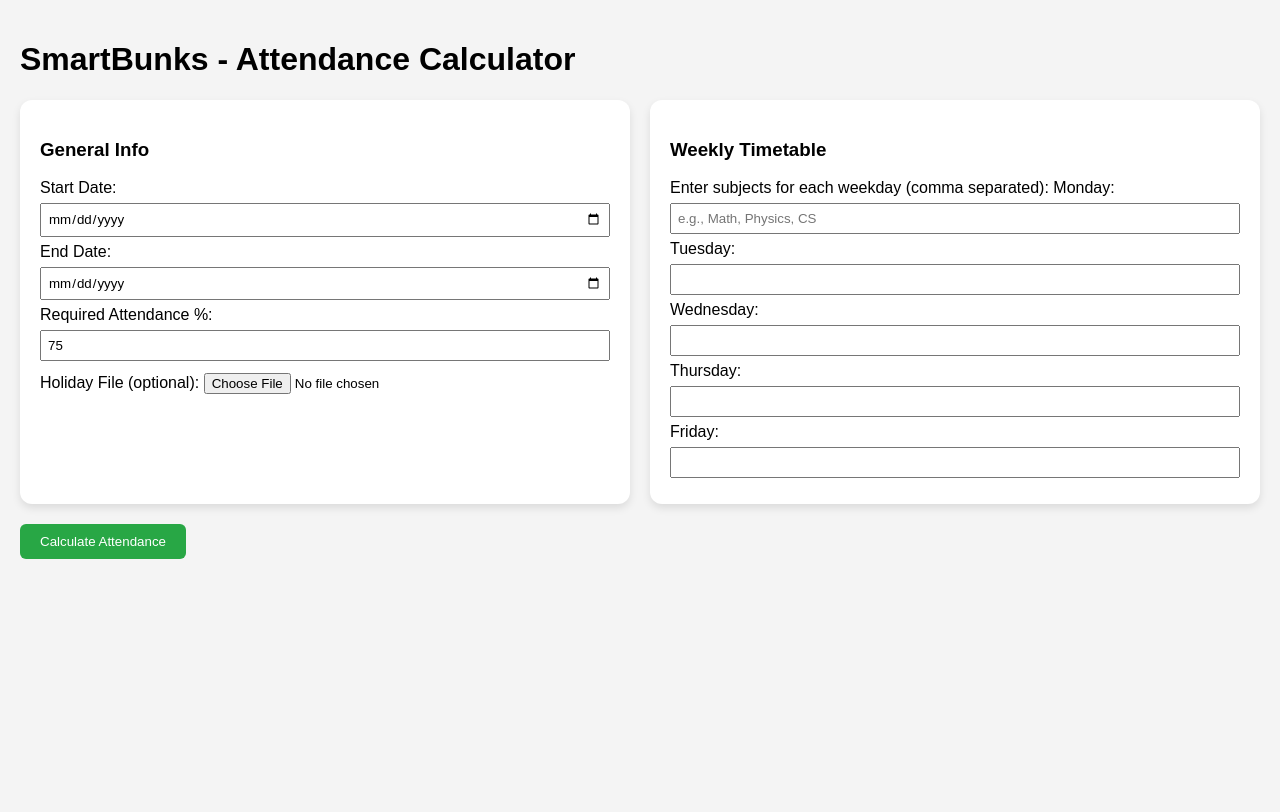
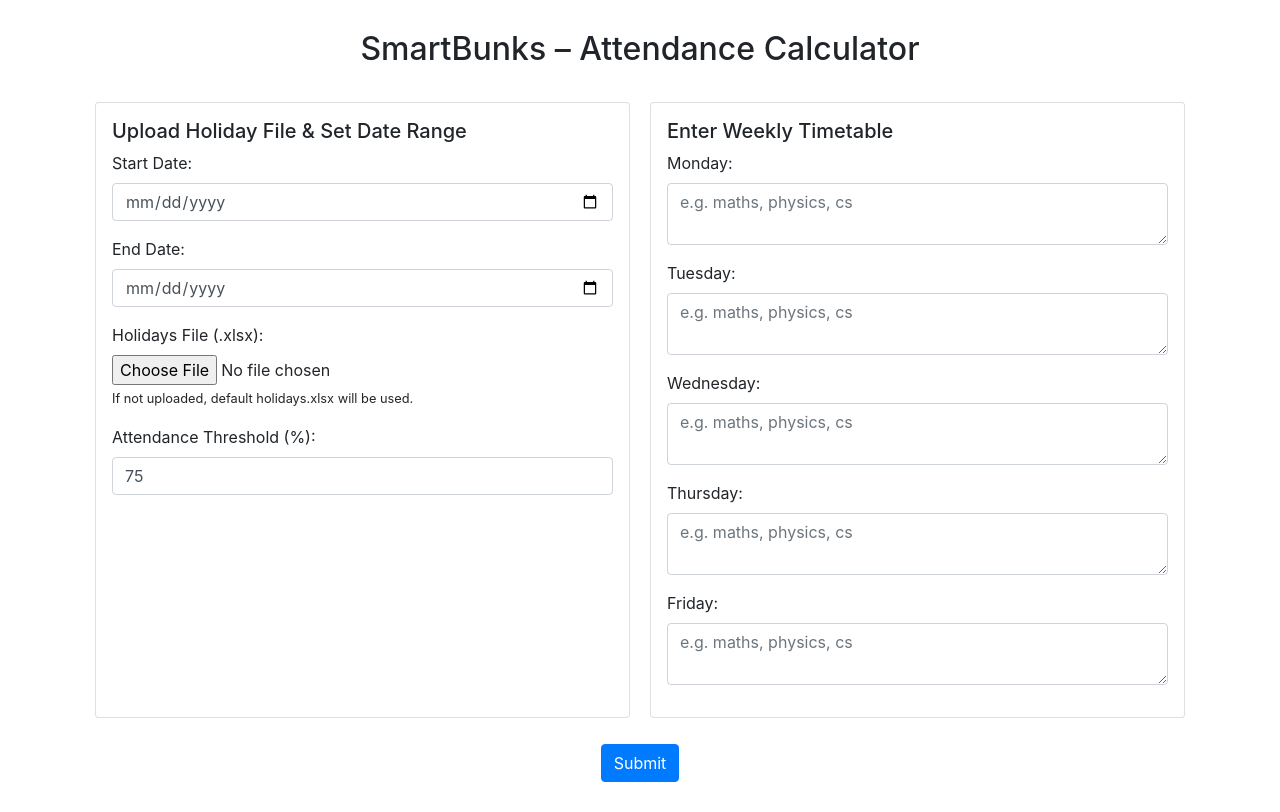
Before and after one commit to Anshu-09/SmartBunks, a Flask app: page / in a window 1280 px wide. Before the commit the page ends 559 px from the top, so only its background shows below. Run offline with Flask 3, Linux system fonts and the light colour scheme; some libraries are stand-ins or nearby versions.

Commit message:
default holiday file

```diff
--- a/app.py
+++ b/app.py
@@ -1,73 +1,84 @@
 from flask import Flask, render_template, request
 import pandas as pd
-from datetime import datetime, timedelta
+import numpy as np
+from datetime import datetime
 import os
 
 app = Flask(__name__)
-UPLOAD_FOLDER = "uploads"
-os.makedirs(UPLOAD_FOLDER, exist_ok=True)
+app.config['UPLOAD_FOLDER'] = 'static'
 
+@app.route('/')
+def index():
+    return render_template('index.html', result=None)
 
-def normalize(subject):
-    return subject.strip().lower()
+@app.route('/upload', methods=['POST'])
+def upload_files():
+    start_date = request.form['start_date']
+    end_date = request.form['end_date']
 
+    # Timetable input via form
+    schedule_df = {}
+    for day in ['Monday', 'Tuesday', 'Wednesday', 'Thursday', 'Friday']:
+        subjects_str = request.form.get(f'schedule_{day}', '')
+        subjects = [s.strip().lower() for s in subjects_str.split(',') if s.strip()]
+        schedule_df[day] = subjects
 
-@app.route("/")
-def index():
-    return render_template("index.html")
+    # Use uploaded holidays file or default
+    holidays_file = request.files['holidays']
+    if holidays_file and holidays_file.filename != '':
+        holidays_df = pd.read_excel(holidays_file)
+    else:
+        default_path = os.path.join(app.config['UPLOAD_FOLDER'], 'holidays.xlsx')
+        holidays_df = pd.read_excel(default_path)
 
+    holidays_df['Date'] = pd.to_datetime(holidays_df['Date'])
+    holidays_df = holidays_df[
+        (holidays_df['Date'] >= pd.to_datetime(start_date)) &
+        (holidays_df['Date'] <= pd.to_datetime(end_date))
+    ]
+    holidays_df['Weekday'] = holidays_df['Date'].dt.day_name()
+    weekday_holiday_count = holidays_df['Weekday'].value_counts().to_dict()
 
-@app.route("/process", methods=["POST"])
-def process():
-    # 1. Get date range and required attendance
-    start_date = datetime.strptime(request.form["start_date"], "%Y-%m-%d")
-    end_date = datetime.strptime(request.form["end_date"], "%Y-%m-%d")
-    required_attendance = int(request.form["required_attendance"])
+    all_dates = pd.date_range(start=start_date, end=end_date)
+    weekday_counts = pd.Series([d.strftime('%A') for d in all_dates]).value_counts().to_dict()
 
-    # 2. Get holiday file or use default
-    holiday_file = request.files.get("holiday_file")
-    if holiday_file and holiday_file.filename:
-        holiday_path = os.path.join(UPLOAD_FOLDER, holiday_file.filename)
-        holiday_file.save(holiday_path)
-    else:
-        holiday_path = "holiday.xlsx"  # default file
+    effective_weekdays = {
+        day: max(0, weekday_counts.get(day, 0) - weekday_holiday_count.get(day, 0))
+        for day in ['Monday', 'Tuesday', 'Wednesday', 'Thursday', 'Friday']
+    }
 
-    holidays = pd.read_excel(holiday_path)["Date"].dt.date.tolist()
+    subject_weekday_count = {}
+    for day, subjects in schedule_df.items():
+        for subject in subjects:
+            if subject == '':
+                continue
+            if subject not in subject_weekday_count:
+                subject_weekday_count[subject] = {}
+            if day not in subject_weekday_count[subject]:
+                subject_weekday_count[subject][day] = 0
+            subject_weekday_count[subject][day] += 1
 
-    # 3. Get timetable
-    weekdays = ["monday", "tuesday", "wednesday", "thursday", "friday"]
-    timetable = {}
-    for day in weekdays:
-        subjects_input = request.form.getlist(f"{day}[]")
-        if subjects_input:
-            subjects = [normalize(sub) for sub in subjects_input[0].split(",") if sub.strip()]
-            timetable[day] = subjects
-        else:
-            timetable[day] = []
+    threshold_percent = float(request.form['threshold'])
+    ATTENDANCE_THRESHOLD = threshold_percent / 100.0
 
-    # 4. Calculate subject frequencies
-    subject_counts = {}
-    current_date = start_date
-    while current_date <= end_date:
-        if current_date.weekday() < 5 and current_date.date() not in holidays:
-            day_name = weekdays[current_date.weekday()]
-            subjects = timetable.get(day_name, [])
-            for subject in subjects:
-                subject_counts[subject] = subject_counts.get(subject, 0) + 1
-        current_date += timedelta(days=1)
+    subject_attendance_data = []
+    for subject, days in subject_weekday_count.items():
+        total_classes = 0
+        for day, count in days.items():
+            total_classes += count * effective_weekdays.get(day, 0)
+        min_required = int(np.ceil(total_classes * ATTENDANCE_THRESHOLD))
+        max_absents = total_classes - min_required
+        subject_attendance_data.append({
+            'Subject': subject.title(),
+            'TotalClasses': total_classes,
+            'MinRequired': min_required,
+            'MaxAbsents': max_absents
+        })
 
-    # 5. Generate recommendations
-    results = []
-    for subject, total_classes in subject_counts.items():
-        allowed_bunks = total_classes - (total_classes * required_attendance // 100)
-        results.append((subject.title(), total_classes, allowed_bunks))
+    result_df = pd.DataFrame(subject_attendance_data)
+    result_html = result_df.to_html(classes='table table-bordered table-striped', index=False)
 
-    # 6. Create result table HTML
-    df = pd.DataFrame(results, columns=["Subject", "Total Classes", "Bunks Allowed"])
-    table_html = df.to_html(index=False, classes="result-table", border=0)
+    return render_template('index.html', result=result_html)
 
-    return render_template("index.html", result=table_html)
-
-
-if __name__ == "__main__":
+if __name__ == '__main__':
     app.run(debug=True)
--- a/templates/index.html
+++ b/templates/index.html
@@ -1,122 +1,97 @@
 <!DOCTYPE html>
 <html lang="en">
 <head>
-  <meta charset="UTF-8" />
-  <meta name="viewport" content="width=device-width, initial-scale=1.0"/>
+    <meta charset="UTF-8">
     <title>SmartBunks</title>
+    <link rel="stylesheet" href="https://stackpath.bootstrapcdn.com/bootstrap/4.5.2/css/bootstrap.min.css">
     <style>
-    * {
-      box-sizing: border-box;
-      font-family: Arial, sans-serif;
+        body {
+            padding: 30px;
         }
 
-    body {
-      margin: 0;
-      padding: 20px;
-      background: #f4f4f4;
-    }
-
-    .container {
+        .container-flex {
             display: flex;
             flex-wrap: wrap;
-      gap: 20px;
+            justify-content: space-between;
         }
 
         .card {
-      background: white;
-      padding: 20px;
-      border-radius: 12px;
-      box-shadow: 0 4px 8px rgba(0,0,0,0.1);
-      flex: 1 1 300px;
+            flex: 1;
+            min-width: 300px;
+            margin: 10px;
         }
 
         table {
-      width: 100%;
-      border-collapse: collapse;
-      margin-top: 20px;
-    }
-
-    th, td {
-      border: 1px solid #ccc;
-      padding: 8px;
-      text-align: center;
-    }
-
-    th {
-      background-color: #007bff;
-      color: white;
-    }
-
-    input[type="text"], input[type="date"], input[type="number"] {
-      width: 100%;
-      padding: 6px;
-      margin: 6px 0;
-    }
-
-    input[type="file"] {
-      margin-top: 6px;
-    }
-
-    .submit-btn {
-      margin-top: 20px;
-      padding: 10px 20px;
-      background: #28a745;
-      color: white;
-      border: none;
-      border-radius: 6px;
-      cursor: pointer;
-    }
-
-    .submit-btn:hover {
-      background: #218838;
+            margin-top: 30px;
         }
 
         @media (max-width: 768px) {
-      .container {
+            .container-flex {
                 flex-direction: column;
             }
+        }
+
+        textarea {
+            resize: vertical;
+        }
+
+        .form-group small {
+            font-size: 0.8rem;
         }
     </style>
 </head>
 <body>
-  <h1>SmartBunks - Attendance Calculator</h1>
-  <form action="/process" method="post" enctype="multipart/form-data">
     <div class="container">
-      <div class="card">
-        <h3>General Info</h3>
-        <label>Start Date:</label>
-        <input type="date" name="start_date" required />
-        <label>End Date:</label>
-        <input type="date" name="end_date" required />
-        <label>Required Attendance %:</label>
-        <input type="number" name="required_attendance" min="1" max="100" value="75" required />
-        <label>Holiday File (optional):</label>
-        <input type="file" name="holiday_file" accept=".xlsx" />
+        <h2 class="mb-4 text-center">SmartBunks – Attendance Calculator</h2>
+        <form action="/upload" method="post" enctype="multipart/form-data">
+            <div class="container-flex">
+                <!-- Left: Holidays and Dates -->
+                <div class="card p-3">
+                    <h5>Upload Holiday File & Set Date Range</h5>
+                    <div class="form-group">
+                        <label for="start_date">Start Date:</label>
+                        <input type="date" class="form-control" name="start_date" required>
+                    </div>
+                    <div class="form-group">
+                        <label for="end_date">End Date:</label>
+                        <input type="date" class="form-control" name="end_date" required>
+                    </div>
+                    <div class="form-group">
+                        <label for="holidays">Holidays File (.xlsx):</label>
+                        <input type="file" class="form-control-file" name="holidays" accept=".xlsx">
+                        <small>If not uploaded, default holidays.xlsx will be used.</small>
+                    </div>
+                    <div class="form-group">
+                        <label for="threshold">Attendance Threshold (%):</label>
+                        <input type="number" class="form-control" name="threshold" value="75" required>
+                    </div>
                 </div>
 
-      <div class="card">
-        <h3>Weekly Timetable</h3>
-        <label>Enter subjects for each weekday (comma separated):</label>
-        <label>Monday:</label>
-        <input type="text" name="monday[]" placeholder="e.g., Math, Physics, CS" />
-        <label>Tuesday:</label>
-        <input type="text" name="tuesday[]" />
-        <label>Wednesday:</label>
-        <input type="text" name="wednesday[]" />
-        <label>Thursday:</label>
-        <input type="text" name="thursday[]" />
-        <label>Friday:</label>
-        <input type="text" name="friday[]" />
+                <!-- Right: Timetable -->
+                <div class="card p-3">
+                    <h5>Enter Weekly Timetable</h5>
+                    {% for day in ['Monday', 'Tuesday', 'Wednesday', 'Thursday', 'Friday'] %}
+                        <div class="form-group">
+                            <label>{{ day }}:</label>
+                            <textarea name="schedule_{{ day }}" class="form-control" rows="2" placeholder="e.g. maths, physics, cs"></textarea>
+                        </div>
+                    {% endfor %}
                 </div>
             </div>
-    <button class="submit-btn" type="submit">Calculate Attendance</button>
+
+            <div class="text-center">
+                <button type="submit" class="btn btn-primary mt-3">Submit</button>
+            </div>
         </form>
 
         {% if result %}
-    <div class="card" style="margin-top: 30px;">
-      <h3>Attendance Recommendation</h3>
+        <div class="mt-5">
+            <h4>Attendance Summary:</h4>
+            <div class="table-responsive">
                 {{ result|safe }}
             </div>
+        </div>
         {% endif %}
+    </div>
 </body>
 </html>
```
Lines whose indentation alone changed are shown as unchanged.
